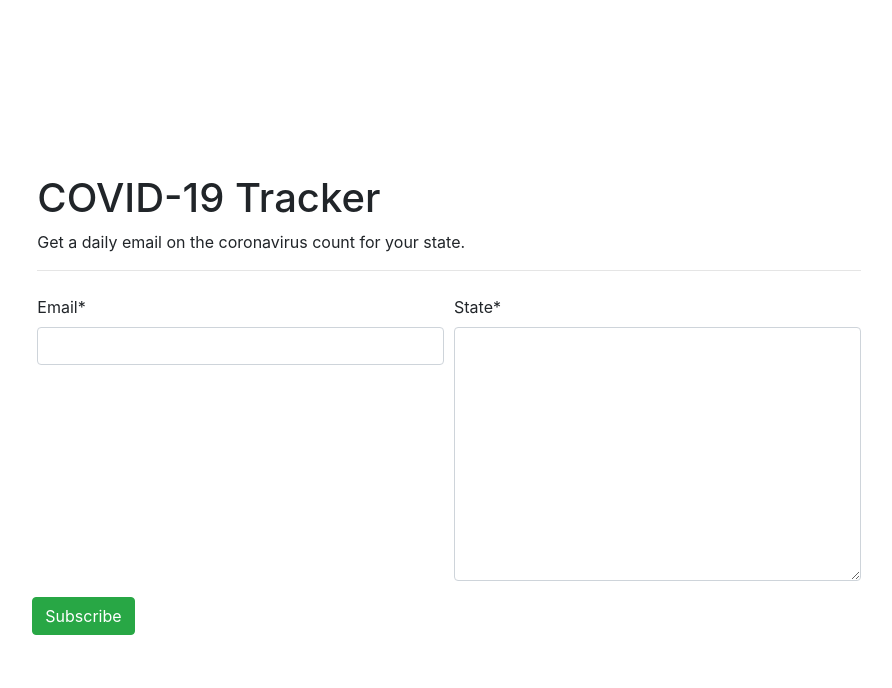
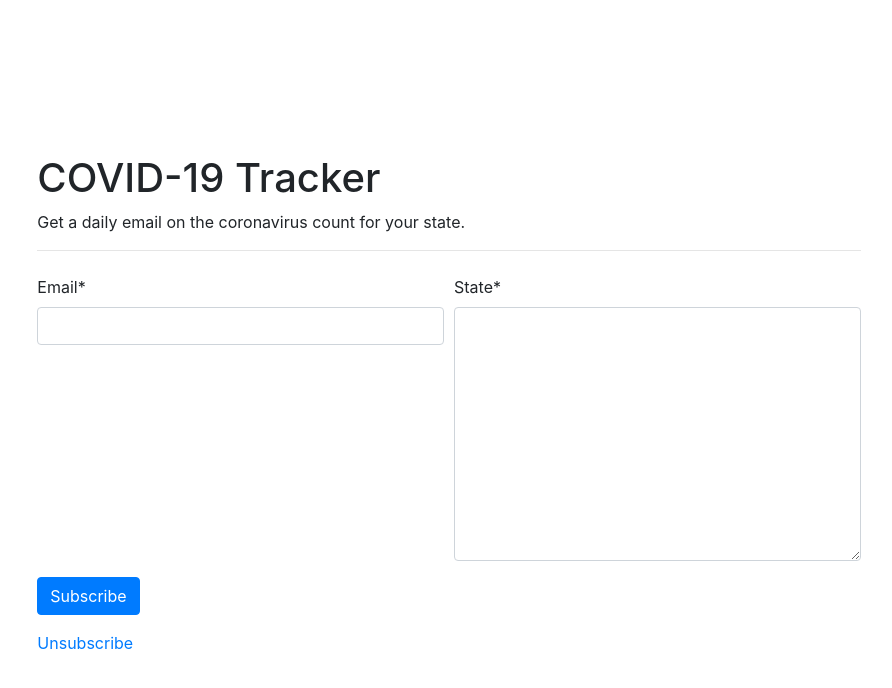
Before and after one commit to e-zou/covid-19-webscraper, a Django app: page / in a window 1280 px wide. Shown: the top 688 px of the page, without its empty margins (191-1083 px from the left). Run offline with Django 3.2, Linux system fonts and the light colour scheme; some libraries are stand-ins or nearby versions.

Commit message:
fixed index form submission

```diff
--- a/covid19/subscribe/forms.py
+++ b/covid19/subscribe/forms.py
@@ -4,18 +4,39 @@ from django.core.exceptions import ValidationError
 from django.utils.translation import ugettext_lazy as _
 from .models import Subscription
 from crispy_forms.helper import FormHelper
-from crispy_forms.layout import Submit
+from crispy_forms.layout import Layout, Submit, Row, Column
+
+# Help from: https://simpleisbetterthancomplex.com/tutorial/2018/11/28/advanced-form-rendering-with-django-crispy-forms.html
 
 class SubscribeForm(forms.ModelForm):
     class Meta:
         model = Subscription
         fields = ('email', 'state',)
 
-    # def __init__(self, *args, **kwargs):
-    #     super().__init__(*args, **kwargs)
-
     def __init__(self, *args, **kwargs):
         super(SubscribeForm, self).__init__(*args, **kwargs)
         self.helper = FormHelper(self)
         self.helper.form_id = 'subscribeForm'
-        self.helper.add_input(Submit('submit', 'Subscribe'))
+        self.helper.layout = Layout(
+            Row(
+                Column('email', css_class='form-group col-md-6 mb-0'),
+                Column('state', css_class='form-group col-md-6 mb-0'),
+                css_class='form-row'
+            ),
+            Submit('submit', 'Subscribe')
+        )
+
+class UnsubscribeForm(forms.Form):
+    email = forms.CharField(label='email', max_length=100)
+
+    def __init__(self, *args, **kwargs):
+        super(UnsubscribeForm, self).__init__(*args, **kwargs)
+        self.helper = FormHelper(self)
+        self.helper.form_id = 'unsubscribeForm'
+        self.helper.layout = Layout(
+            Row(
+                Column('email', css_class='form-group col-md-12 mb-0'),
+                css_class='form-row'
+            ),
+            Submit('submit', 'Submit'),
+        )
--- /dev/null
+++ b/covid19/subscribe/templates/base.html
@@ -0,0 +1,23 @@
+{% load static %}
+{% load crispy_forms_tags %}
+
+<html lang="en">
+<head>
+    <meta charset="UTF-8">
+    <meta name="viewport" content="width=device-width, initial-scale=1, shrink-to-fit=no">
+    <meta http-equiv="X-UA-Compatible" content="ie=edge">
+
+    <link rel="stylesheet" href="https://maxcdn.bootstrapcdn.com/bootstrap/4.0.0/css/bootstrap.min.css" integrity="sha384-Gn5384xqQ1aoWXA+058RXPxPg6fy4IWvTNh0E263XmFcJlSAwiGgFAW/dAiS6JXm" crossorigin="anonymous">
+    <script src="https://kit.fontawesome.com/3ad7f28c41.js" crossorigin="anonymous"></script>
+
+    <title>COVID-19 Email</title>
+</head>
+<body class="d-flex justify-content-center align-items-center">
+    {% block content %}
+
+    {% endblock %}
+</body>
+<script src="https://code.jquery.com/jquery-3.2.1.slim.min.js" integrity="sha384-KJ3o2DKtIkvYIK3UENzmM7KCkRr/rE9/Qpg6aAZGJwFDMVNA/GpGFF93hXpG5KkN" crossorigin="anonymous"></script>
+<script src="https://cdnjs.cloudflare.com/ajax/libs/popper.js/1.12.9/umd/popper.min.js" integrity="sha384-ApNbgh9B+Y1QKtv3Rn7W3mgPxhU9K/ScQsAP7hUibX39j7fakFPskvXusvfa0b4Q" crossorigin="anonymous"></script>
+<script src="https://maxcdn.bootstrapcdn.com/bootstrap/4.0.0/js/bootstrap.min.js" integrity="sha384-JZR6Spejh4U02d8jOt6vLEHfe/JQGiRRSQQxSfFWpi1MquVdAyjUar5+76PVCmYl" crossorigin="anonymous"></script>
+</html>
--- a/covid19/subscribe/templates/index.html
+++ b/covid19/subscribe/templates/index.html
@@ -1,41 +1,15 @@
 
+{% extends 'base.html' %}
 {% load static %}
 {% load crispy_forms_tags %}
 
 
-<html lang="en">
-<head>
-    <meta charset="UTF-8">
-    <meta name="viewport" content="width=device-width, initial-scale=1, shrink-to-fit=no">
-    <meta http-equiv="X-UA-Compatible" content="ie=edge">
-
-    <link rel="stylesheet" href="https://maxcdn.bootstrapcdn.com/bootstrap/4.0.0/css/bootstrap.min.css" integrity="sha384-Gn5384xqQ1aoWXA+058RXPxPg6fy4IWvTNh0E263XmFcJlSAwiGgFAW/dAiS6JXm" crossorigin="anonymous">
-    <script src="https://kit.fontawesome.com/3ad7f28c41.js" crossorigin="anonymous"></script>
-
-    <title>Shopper Share</title>
-</head>
-<body class="d-flex justify-content-center align-items-center">
 {% block content %}
     <div class="container column col-lg-8 justify-content-center align-items-center">
       <h1 class="mt-2">COVID-19 Tracker</h1>
       <p>Get a daily email on the coronavirus count for your state.</p>
       <hr class="mt-0 mb-4">
-      <div class="form-row">
-        <div class="form-group col-md-6 mb-0">
-          {{ form.email|as_crispy_field }}
-        </div>
-        <div class="form-group col-md-6 mb-0">
-          {{ form.state|as_crispy_field }}
-        </div>
-      </div>
-      <div class="form-row">
-        <button type="submit" class="save btn btn-success">Subscribe</button>
-      </div>
+      {% crispy form %}
+      <a href={% url 'unsubscribe' %}>Unsubscribe</a>
     </div>
 {% endblock %}
-
-</body>
-<script src="https://code.jquery.com/jquery-3.2.1.slim.min.js" integrity="sha384-KJ3o2DKtIkvYIK3UENzmM7KCkRr/rE9/Qpg6aAZGJwFDMVNA/GpGFF93hXpG5KkN" crossorigin="anonymous"></script>
-<script src="https://cdnjs.cloudflare.com/ajax/libs/popper.js/1.12.9/umd/popper.min.js" integrity="sha384-ApNbgh9B+Y1QKtv3Rn7W3mgPxhU9K/ScQsAP7hUibX39j7fakFPskvXusvfa0b4Q" crossorigin="anonymous"></script>
-<script src="https://maxcdn.bootstrapcdn.com/bootstrap/4.0.0/js/bootstrap.min.js" integrity="sha384-JZR6Spejh4U02d8jOt6vLEHfe/JQGiRRSQQxSfFWpi1MquVdAyjUar5+76PVCmYl" crossorigin="anonymous"></script>
-</html>
--- a/covid19/subscribe/urls.py
+++ b/covid19/subscribe/urls.py
@@ -4,4 +4,5 @@ from . import views
 
 urlpatterns = [
     path('', views.index, name='index'),
+    path('unsubscribe', views.unsubscribe, name='unsubscribe')
 ]
--- a/covid19/subscribe/views.py
+++ b/covid19/subscribe/views.py
@@ -7,7 +7,7 @@ from django.contrib import messages
 from django.core.mail import send_mass_mail
 from django.utils.translation import gettext as _
 
-from .forms import SubscribeForm
+from .forms import SubscribeForm, UnsubscribeForm
 from .models import Subscription
 
 
@@ -18,9 +18,7 @@ def index(request):
             form.email = form.cleaned_data['email']
             form.state = form.cleaned_data['state']
             form.save()
-            # redirects to the same page to clear the form
-            # TO-DO: redirect to form
-            return redirect('/')
+            return redirect('/') # clears form
     else:
         form = SubscribeForm()
     return render(request, 'index.html', {'form': form})
@@ -28,3 +26,15 @@ def index(request):
 
 def thanks(request):
     return HttpResponse("Thank you! You have been subscribed.")
+
+def unsubscribe(request):
+    if request.method == 'POST':
+        form = UnsubscribeForm(request.POST)
+        if form.is_valid():
+            form.email = form.cleaned_data['email']
+            form.save()
+            return redirect('/') # clears form
+    else:
+        form = UnsubscribeForm()
+
+    return render(request, 'unsubscribe.html', {'form': form})
```
Also changed, not shown: covid19/subscribe/templates/unsubscribe.html (added, +15 -0 lines), covid19/db.sqlite3.
